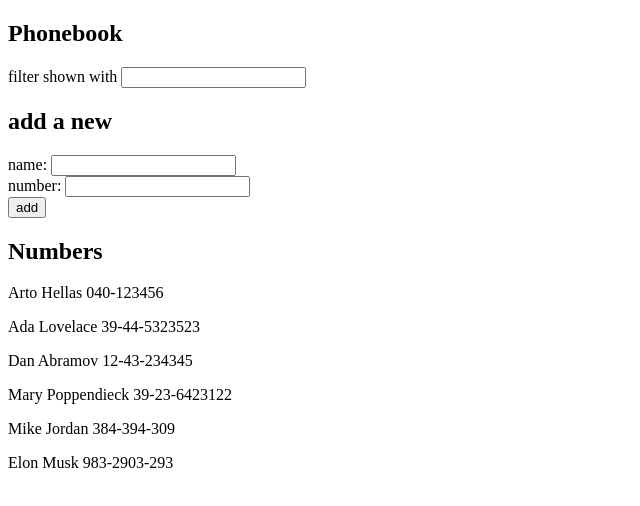
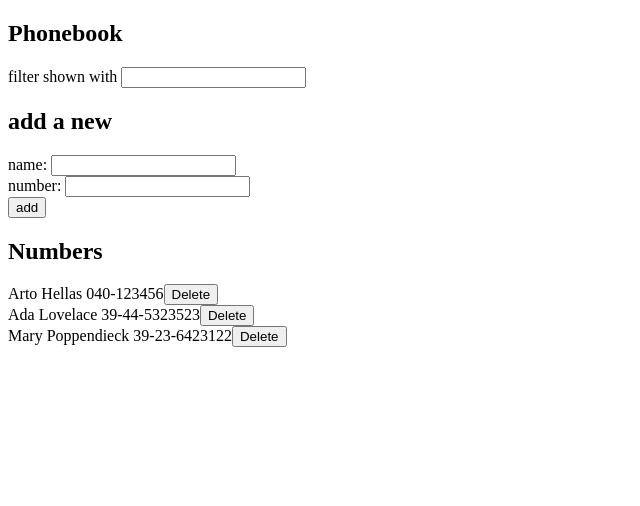
Before and after one commit to sapwood/fullstatck, a React (Vite) app in the folder part2/2.6Phonebook/: page / in a window 1280 px wide. Shown: the top 506 px of the page, without its empty margins (0-640 px from the left). Built offline with nearby package versions, Linux system fonts and the light colour scheme; data requests are answered from the project's data file.

Commit message:
Exercise 2.14

```diff
--- a/part2/2.6Phonebook/db.json
+++ b/part2/2.6Phonebook/db.json
@@ -11,24 +11,9 @@
       "id": "2"
     },
     {
-      "name": "Dan Abramov",
-      "number": "12-43-234345",
-      "id": "3"
-    },
-    {
       "name": "Mary Poppendieck",
       "number": "39-23-6423122",
       "id": "4"
-    },
-    {
-      "id": "5",
-      "name": "Mike Jordan",
-      "number": "384-394-309"
-    },
-    {
-      "id": "6",
-      "name": "Elon Musk",
-      "number": "983-2903-293"
     }
   ]
 }
--- a/part2/2.6Phonebook/src/App.jsx
+++ b/part2/2.6Phonebook/src/App.jsx
@@ -34,8 +34,8 @@ const App = () => {
     const nameObject={
 
       name: newName,
-      number: newNumber,
-      id : String(persons.length+1)
+      number: newNumber
+
     }
 
     const isDuplicated= persons.some(item=>item.name.toLowerCase()===nameObject.name.toLocaleLowerCase())
@@ -76,6 +76,22 @@ const App = () => {
 
   }
 
+  const handleDelete=(id)=>{
+    if (confirm(`Delete ${persons.find(p=>p.id===id).name} ?`))
+    {
+      personService
+      .remove(id)
+      .then(data=>{
+        console.log(`${data} has been deleted`)
+        const updatedPersons=persons.filter(p=>p.id!==id)
+        setPersons(updatedPersons)
+        setSearch(updatedPersons)
+
+      })
+    }
+
+  }
+
   return (
     <div>
       <h2>Phonebook</h2>
@@ -84,7 +100,8 @@ const App = () => {
       <h2>add a new</h2>
         <PersonForm newName={newName} newNumber={newNumber} handleSubmit={handleSubmit} handleNameInput={handleNameInput} handleNumberInput={handleNumberInput} />
       <h2>Numbers</h2>
-        <Persons search={search} />
+
+        <Persons search={search} handleDelete={handleDelete}/>
     </div>
   )
 }
--- a/part2/2.6Phonebook/src/components/Persons.jsx
+++ b/part2/2.6Phonebook/src/components/Persons.jsx
@@ -1,17 +1,20 @@
-const Persons=({search})=>{
+const Persons=({search,handleDelete})=>{
     return (
 
             search.map(person=>(
-              <Name key={person.name} name={person.name} number={person.number}/>
+              <Name key={person.name} name={person.name} number={person.number} handleDelete={()=>handleDelete(person.id)}/>
             ))
 
     )
 
 }
 
-const Name=({name,number})=>{
+const Name=({name,number,handleDelete})=>{
     return (
-      <p>{name} {number}</p>
+      <div>
+      {name} {number}
+      <button onClick={handleDelete}>Delete</button>
+      </div>
     )
 
   }
--- a/part2/2.6Phonebook/src/services/persons.js
+++ b/part2/2.6Phonebook/src/services/persons.js
@@ -11,5 +11,10 @@ const create=(newObject)=>{
     return request.then(response=>response.data)
 }
 
+const remove=(id)=>{
+    const request =axios.delete(`${baseUrl}/${id}`)
+    return request.then(response=>response.data)
+}
 
-export default {getAll,create}
+
+export default {getAll,create,remove}
```
